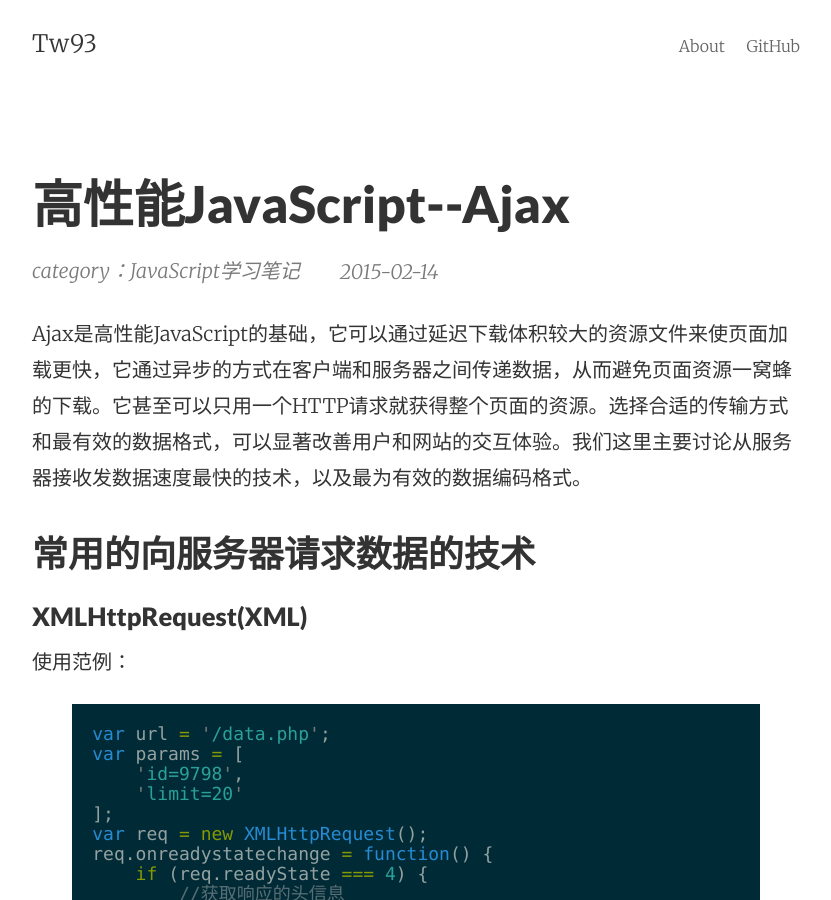
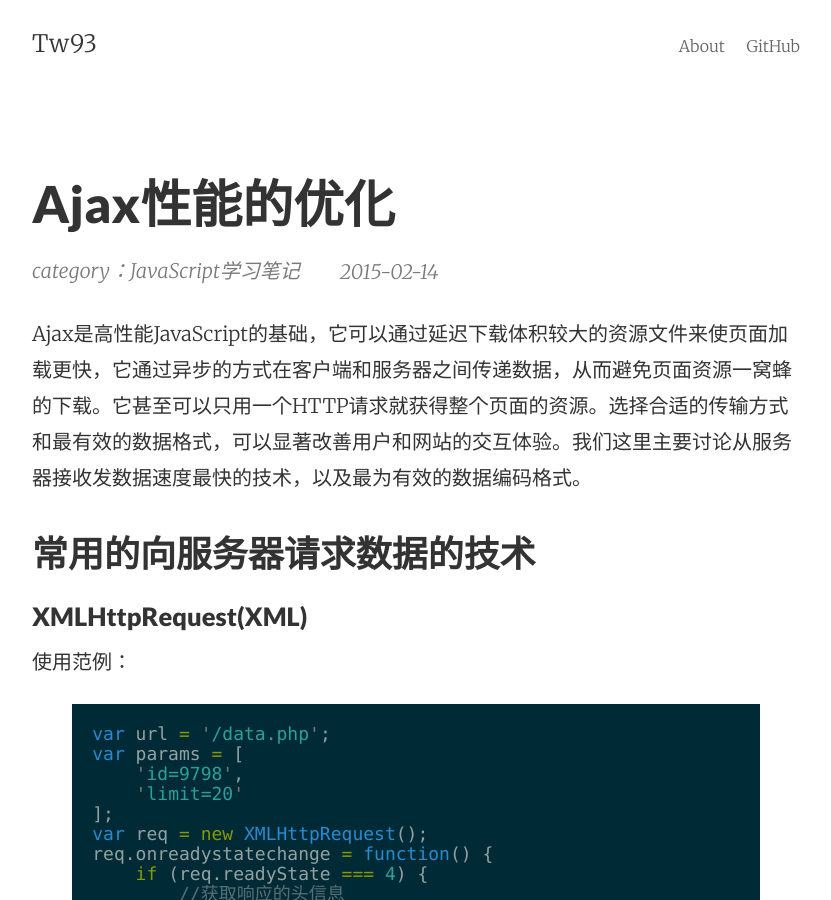
Before and after one commit to tw93/tw93.github.io, a Jekyll site: the page built from _posts/2015-02-11-High-Performance-JavaScript-6.md, in a window 1280 px wide and 900 px high. Shown: the whole window, without its empty margins (224-1055 px from the left). Built offline with Jekyll 4.4.1, drawn with Linux system fonts in a browser that asks for light colours.

Commit message:
修改了ajax这篇文件

```diff
--- a/_posts/2015-02-11-High-Performance-JavaScript-6.md
+++ b/_posts/2015-02-11-High-Performance-JavaScript-6.md
@@ -1,6 +1,6 @@
 ---
 layout:     post
-title:      高性能JavaScript--Ajax
+title:      Ajax性能的优化
 date:       2015-02-14 21:47:29
 summary:    Ajax是高性能JavaScript的基础，它可以通过延迟下载体积较大的资源文件来使页面加载更快，它通过异步的方式在客户端和服务器之间传递数据，从而避免页面资源一窝蜂的下载。它甚至可以只用一个HTTP请求就获得整个页面的资源。选择合适的传输方式和最有效的数据格式，可以显著改善用户和网站的交互体验。
 categories: JavaScript  学习笔记
```
